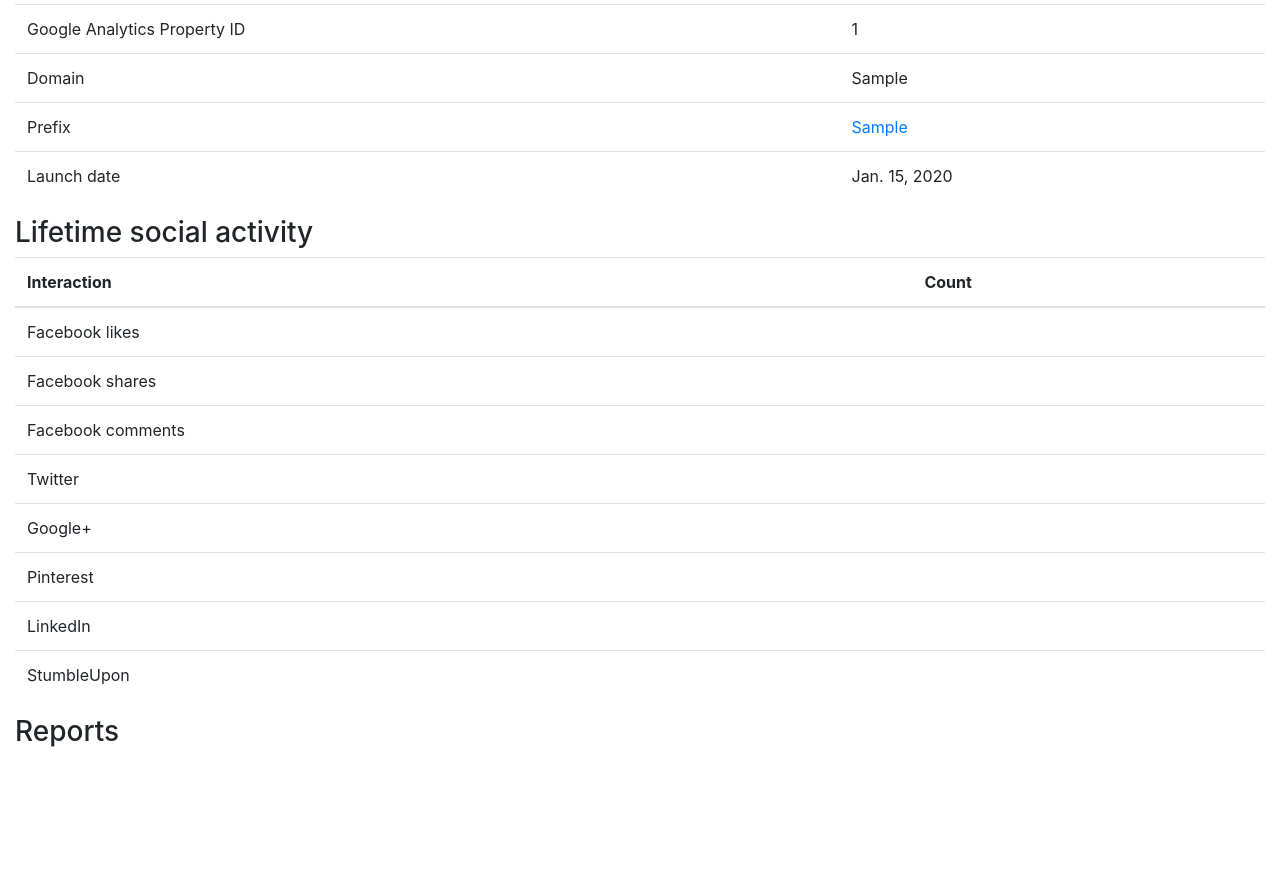
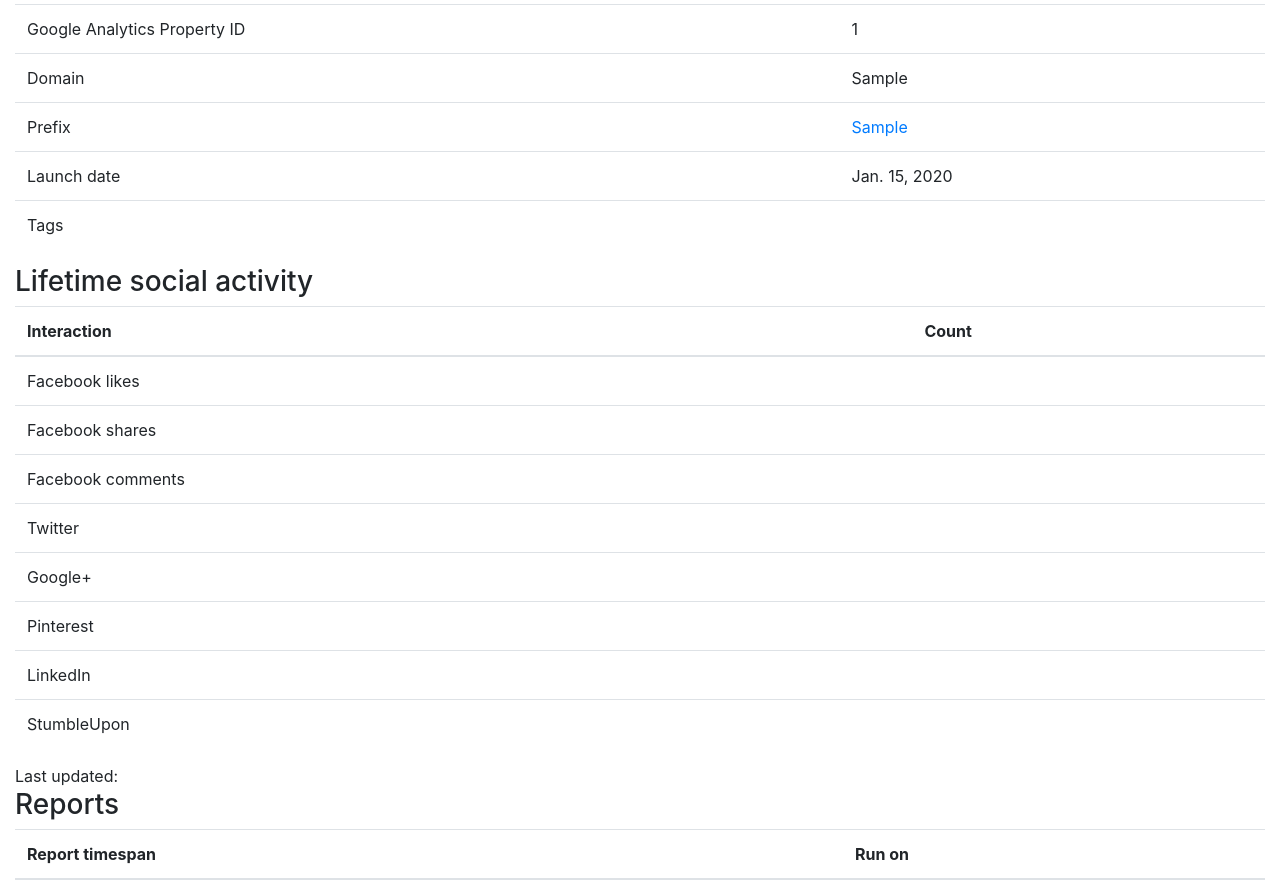
Before and after one commit to nprapps/carebot, a Django app: page /carebot/project/sample/ in a window 1280 px wide. Shown: the part 134-1030 px from the top of the page. Before the commit the page ends 881 px from the top, so only its background shows below. Run offline with Django 3.2, Linux system fonts and the light colour scheme; tables that the repository leaves empty hold one stand-in row (values such as "Sample post"); lists and menus that the app fills with data are empty; parts of the project's set-up code (start-up, migrations or seed data) failed here and were passed over; some libraries are stand-ins or nearby versions.

Commit message:
Add update date for social metrics and reports.

```diff
--- a/reports/templates/project.html
+++ b/reports/templates/project.html
@@ -27,6 +27,10 @@
             <tr>
                 <td>Launch date</td>
                 <td>{{ project.start_date }}</td>
+            </tr>
+            <tr>
+                <td>Tags</td>
+                <td>{{ project.tag_list }}</td>
             </tr>
         </tbody>
     </table>
@@ -84,13 +88,22 @@
         <tbody>
     </table>
 
+    <span class="last-update">Last updated: {{ project.social.last_update }}</span>
+
     <h3>Reports</h3>
 
     <table class="table table-condensed">
+        <thead>
+            <tr>
+                <th>Report timespan</th>
+                <th>Run on</th>
+            </tr>
+        </thead>
         <tbody>
             {% for report in reports %}
             <tr>
                 <td><a href="{{ report.get_absolute_url }}">{{ report.ndays }}-day{{ report.ndays|pluralize }}</a></td>
+                <td>{{ report.last_run }}</td>
             </tr>
             {% endfor %}
         </tbody>
```
